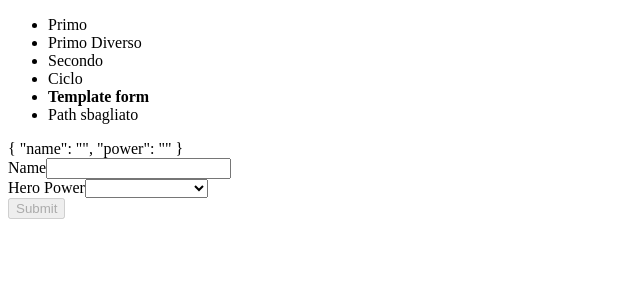
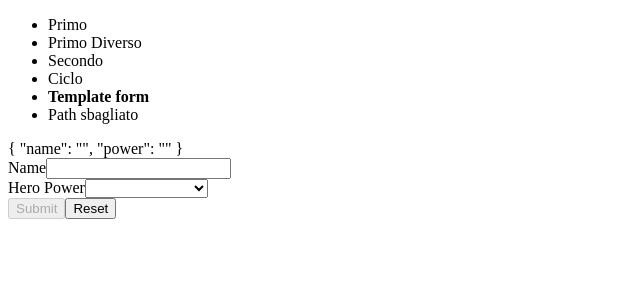
Before and after one commit to LukeSkywa/DemoMilano, an Angular app: page /template-form in a window 1280 px wide. Shown: the top 300 px of the page, without its empty margins (0-640 px from the left). Built offline with nearby package versions, Linux system fonts and the light colour scheme.

Commit message:
utilizzo del submit e reset stato del form

```diff
--- a/src/app/template-forms/template-forms.component.html
+++ b/src/app/template-forms/template-forms.component.html
@@ -1,4 +1,4 @@
-<form #myForm="ngForm">
+<form #myForm="ngForm" (ngSubmit)="createHero();myForm.reset();">
     {{myForm.form.value | json}}
     <div>
         <label for="name">Name</label>
@@ -18,4 +18,10 @@
         <span>Il Potere è obbligatorio</span>
     </div>
     <button type="submit" [disabled]="!myForm.valid">Submit</button>
+    <button type="button" (click)="clearForm();myForm.reset();">Reset</button>
 </form>
+<ul>
+    <li *ngFor="let hero of heroList">
+        <span>{{hero.name}}</span><span>, con potere: </span><span>{{hero.power}}</span>
+    </li>
+</ul>
--- a/src/app/template-forms/template-forms.component.ts
+++ b/src/app/template-forms/template-forms.component.ts
@@ -15,9 +15,26 @@ export class TemplateFormsComponent implements OnInit {
     power: ''
   };
 
+  heroList: Hero[]=[];
+
   constructor() { }
 
   ngOnInit(): void {
   }
 
+  createHero() {
+    this.heroList.push({
+      name: this.myHero.name,
+      power: this.myHero.power
+    });
+    this.clearForm();
+  }
+
+  clearForm() {
+    this.myHero = {
+      name: '',
+      power: ''
+    }
+  }
+
 }
```
